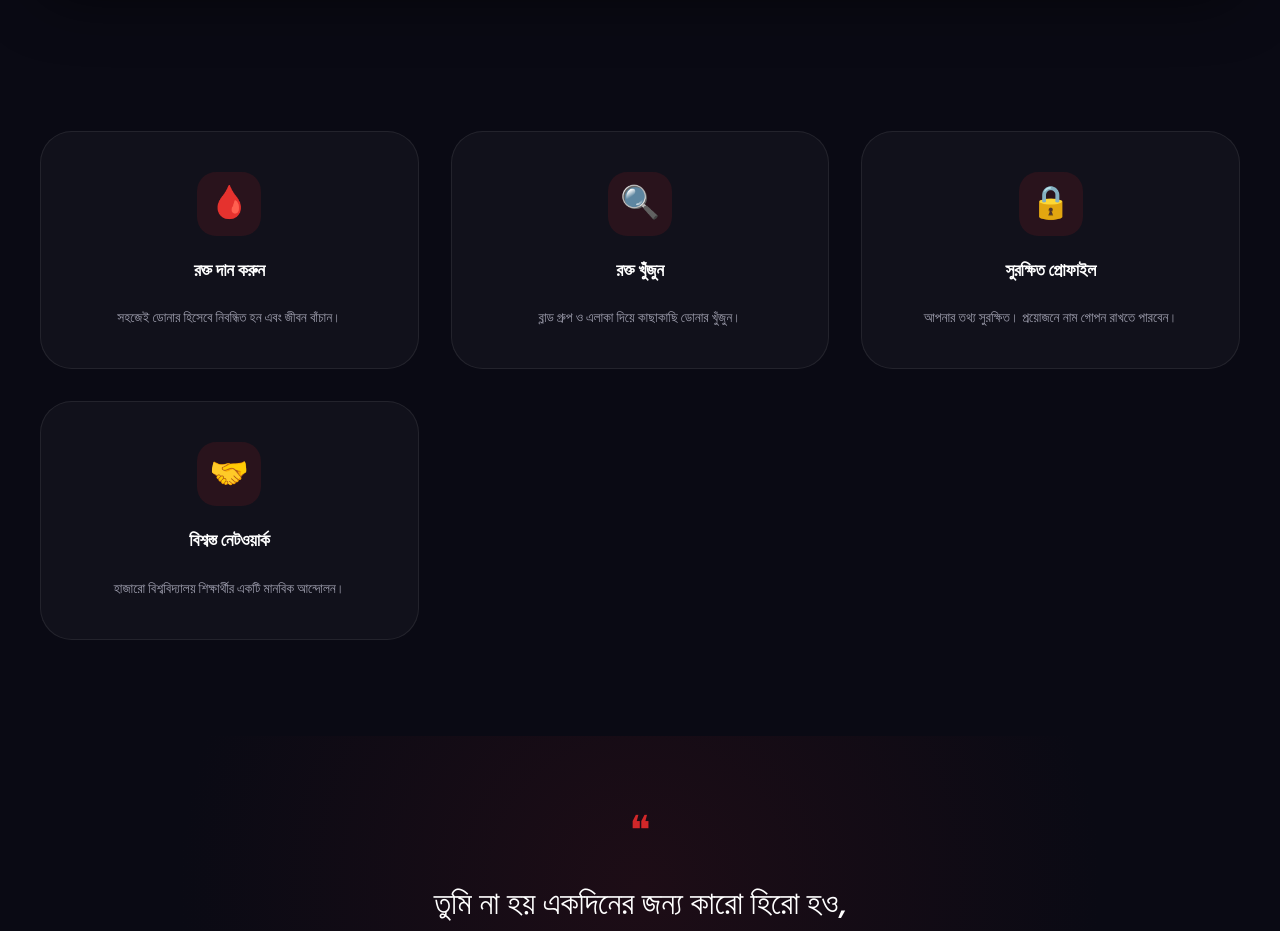
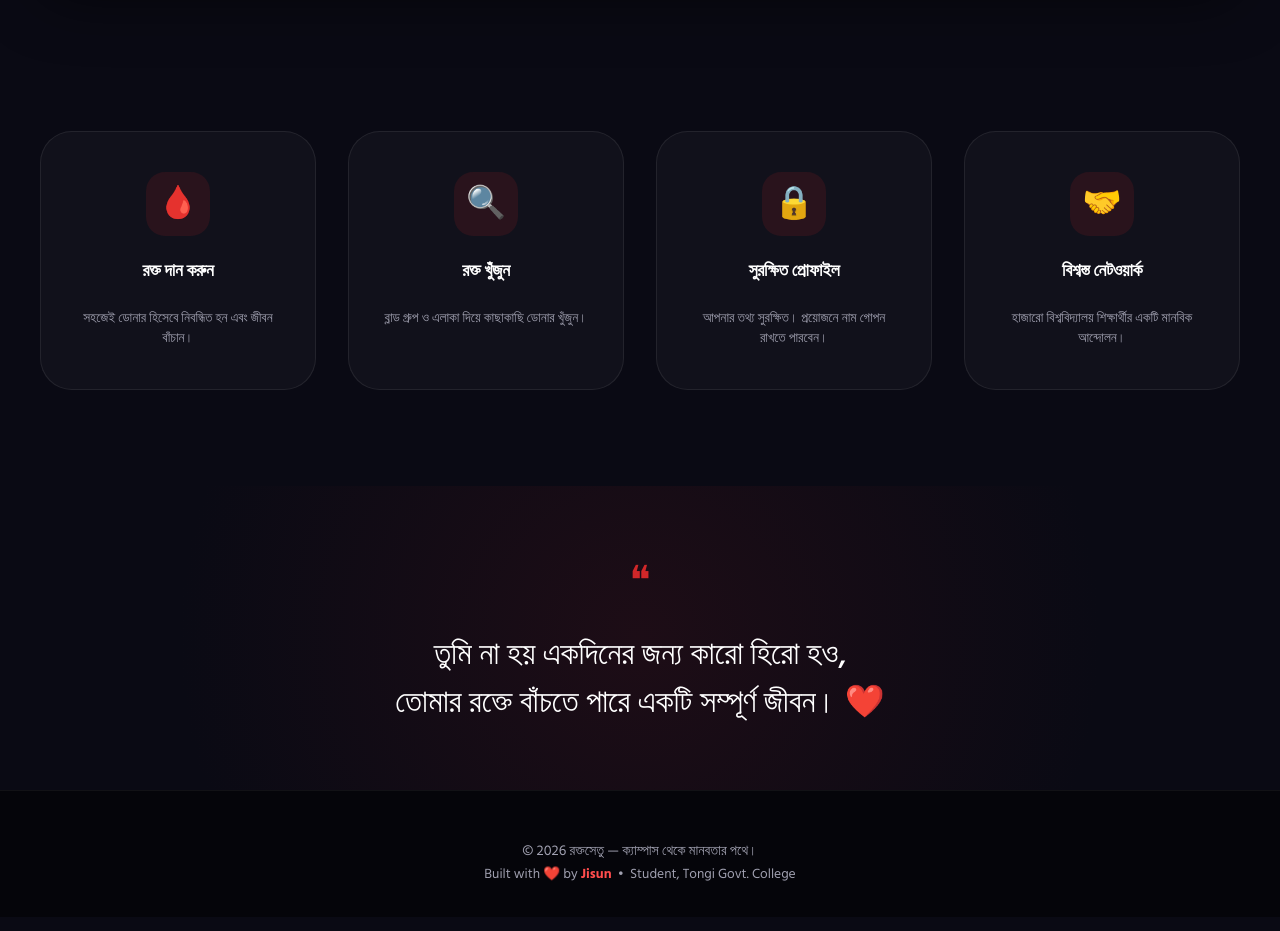
Before and after one commit to jisunahamed/Blood-donation, a website: page client/index.html in a window 1280 px wide. Shown: the part 1000-1931 px from the top of the page. Drawn offline with nearby package versions, Linux system fonts and the light colour scheme; no server answers; a script that the page names is missing.

Commit message:
Update features grid to show all 4 cards in a single row on desktop

```diff
--- a/client/css/landing-dark.css
+++ b/client/css/landing-dark.css
@@ -392,11 +392,11 @@
   .impact-glass-card { grid-template-columns: repeat(4, 1fr); }
   .impact-stat { border-right: 1px solid rgba(255,255,255,0.08); border-bottom: none; }
   .impact-stat:last-child { border-right: none; }
-  .features-grid { grid-template-columns: repeat(2, 1fr); }
+  .features-grid { grid-template-columns: repeat(4, 1fr); } /* Changed from 2 to 4 */
 }
 
 @media (min-width: 1024px) {
-  .features-grid { grid-template-columns: repeat(3, 1fr); }
+  .features-grid { grid-template-columns: repeat(4, 1fr); } /* Changed from 3 to 4 */
   .feature-card-dark {
     flex-direction: column;
     text-align: center;
```
